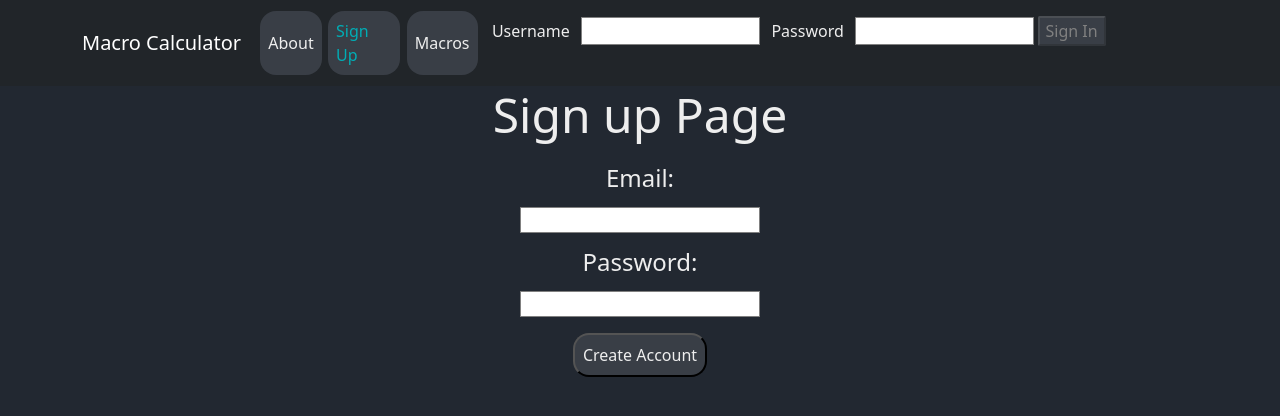
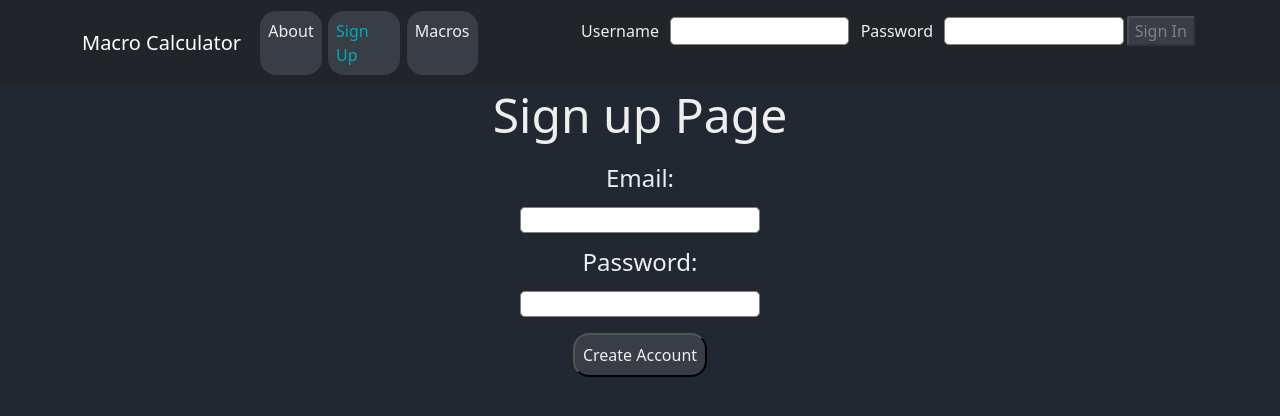
Before and after one commit to BD-Git-Hub/MacroCalculatorWebsite, a React (Create React App) app: page /signup in a window 1280 px wide. Shown: the top 416 px of the page. Built offline with nearby package versions, Linux system fonts and the light colour scheme.

Commit message:
before ReactTransitionGroup

```diff
--- a/src/components/navbar/Logout.js
+++ b/src/components/navbar/Logout.js
@@ -1,7 +1,7 @@
 import React, { useContext } from "react";
 import { authContext } from "../context/AuthContext";
 
-import { StyledButton } from "./NavbarElements";
+import { StyledButton, StyledLogOutDiv } from "./NavbarElements";
 
 
 
@@ -9,9 +9,9 @@ const Logout = () => {
   const authCtx = useContext(authContext);
 
   return (
-    <div>
+    <StyledLogOutDiv>
       <StyledButton onClick={authCtx.logout}>Log Out</StyledButton>
-    </div>
+    </StyledLogOutDiv>
   );
 };
 
--- a/src/components/navbar/NavbarElements.js
+++ b/src/components/navbar/NavbarElements.js
@@ -7,9 +7,6 @@ export const Navigation = styled.nav`
   background: #222831;
   height: 85px;
   display: flex;
-  justify-content: space-between;
-  padding: 0.2rem calc((100vw - 1000px) / 2);
-  z-index: 12;
   border-bottom: 0.1rem solid
     ${(props) => (props.borderDisplay ? "#00ADB5;" : "#808080;")};
 
@@ -22,24 +19,19 @@ export const NavLink = styled(Link)`
   color: #eeeeee;
   background: #393e46;
   display: flex;
-  align-items: center;
   text-decoration: none;
   padding: 0.5rem;
   margin: 0.2rem;
   border-radius: 1rem;
   cursor: pointer;
 
-
   &.active {
     color: #00adb5;
   }
 
-
-
   &:hover {
     color: #00adb5;
   }
-
 
   ${media.smallPhone} {
     font-size: 1.5rem;
@@ -47,30 +39,23 @@ export const NavLink = styled(Link)`
 `;
 
 export const NavLinkSignUp = styled(Link)`
-
   color: #eeeeee;
   background: #393e46;
   display: flex;
-  align-items: center;
+
   text-decoration: none;
   padding: 0.5rem;
   margin: 0.2rem;
   border-radius: 1rem;
   cursor: pointer;
 
-
   &.active {
     color: #00adb5;
   }
 
-
-
   &:hover {
     color: #00adb5;
   }
-
-
-
 
   ${media.smallPhone} {
     width: auto;
@@ -94,7 +79,6 @@ export const Bars = styled(FaBars)`
 
 export const NavMenu = styled.div`
   display: flex;
-  align-items: center;
   margin-right: -24px;
   /* Second Nav */
   /* margin-right: 24px; */
@@ -108,7 +92,6 @@ export const NavMenu = styled.div`
 
 export const NavBtn = styled.nav`
   display: flex;
-  align-items: center;
   margin-right: 24px;
   /* Third Nav */
   /* justify-content: flex-end;
@@ -146,10 +129,19 @@ export const StyledButton = styled.button`
   padding: 0.5rem;
   margin: 0.2rem;
   cursor: pointer;
+  float: right;
+
+
 
   &:hover {
     color: #00adb5;
   }
+`;
+
+export const StyledLogOutDiv = styled.div`
+
+
+
 `;
 
 export const StyledLabel = styled.label`
@@ -172,9 +164,12 @@ export const StyledLabel = styled.label`
 export const StyledUserInput = styled.input`
   border: 0.1rem solid ${(props) => (props.focusColor ? "red" : "grey")};
   width: 25%;
+  border-radius: 0.3rem;
   &:focus {
     box-shadow 0 0 10px #00ADB5;
   }
+
+
 
   // ${!media.desktop} {
   //   width: 75%;
@@ -194,6 +189,8 @@ export const StyledUserInput = styled.input`
 export const StyledPasswordInput = styled.input`
   border: 0.1rem solid ${(props) => (props.focusColor ? "red" : "grey")};
   width: 25%;
+  border-radius: 0.3rem;
+
   &:focus {
     box-shadow 0 0 10px #00ADB5;
   }
@@ -214,13 +211,16 @@ export const StyledPasswordInput = styled.input`
 
 `;
 
+
+
 export const StyledForm = styled.form`
+text-align: right;
+
 
 
 
   ${media.smallPhone} {
     text-align: center;
-
   }
 `;
 
@@ -228,6 +228,7 @@ export const StyledPropsbutton = styled.button`
   margin: 0.2rem;
   background: #393e46;
   color: #808080;
+  border-radius: 0.3rem;
   color: ${(props) => (props.disabledFontColor ? "#00ADB5" : "#808080")};
 
   border-radius: 0.1rem;
@@ -244,6 +245,5 @@ export const StyledPropsbutton = styled.button`
     margin-top: 1rem;
     margin-bottom: 1rem;
     font-size: 1.5rem;
-
   }
 `;
--- a/src/components/navbar/index.js
+++ b/src/components/navbar/index.js
@@ -54,7 +54,7 @@ const NavigationBar = () => {
             <NavLink to="/macros">Macros</NavLink>
           {context}
 
-          {/* <NavBtn>{context}</NavBtn> */}
+
 
 
           </Nav>
--- a/src/components/pages/PagesElements.js
+++ b/src/components/pages/PagesElements.js
@@ -15,6 +15,7 @@ font-size: 1rem;
 color: white;
 background-color: #393E46;
 text-align: center;
+border-radius: 0.3rem;
 
 &:focus {
   box-shadow 0 0 10px #00ADB5;
@@ -48,6 +49,7 @@ export const StyledSubmitButton = styled.input.attrs({
 })`
   padding: 0.9rem 1rem 0.9rem 1rem;
   margin-left: 1.5rem;
+  border-radius: 0.3rem;
 
   color: white;
   background-color: #393e46;
@@ -115,6 +117,7 @@ export const StyledInput = styled.input`
   box-sizing: border-box;
   background-color: #393E46;
   color: white;
+  border-radius: 0.3rem;
 
 
   &:focus {
@@ -207,6 +210,7 @@ export const StyledSignUpInput = styled.input`
   margin-right: auto;
   height: 1.6rem;
   width: 15rem;
+  border-radius: 0.3rem;
 
   &:focus {
     box-shadow 0 0 10px #00ADB5;
@@ -240,6 +244,8 @@ export const StyledChangePasswordInput = styled.input`
   height: 1.6rem;
   width: 15rem;
 
+
+
   &:focus {
     box-shadow 0 0 10px #00ADB5;
   }
--- a/src/components/userItems/UserItemsElements.js
+++ b/src/components/userItems/UserItemsElements.js
@@ -54,20 +54,28 @@ export const StyledCategoryDiv = styled.div`
 `;
 
 export const StyledCategoryP = styled.p`
+
   color: #eeeeee;
+
 `;
 
 export const StyledCategoryDeleteBtn = styled.button`
 
-border-radius: 0.1rem;
+border-radius: 0.3rem;
 font-size: 1rem;
 color: #eeeeee;
 background: #222831;
+margin-bottom: 0.3rem;
+
 
 `;
 
 export const StyledCategoryItemInput = styled.input`
-
-border-radius: 0.1rem;
+display: block;
+margin-left: auto;
+margin-right: auto;
+margin-top: 0.1rem;
+border-radius: 0.3rem;
+text-align: center;
 
 `;
```
Also changed, not shown: src/components/navbar/Auth.js (+10 -8 lines).
